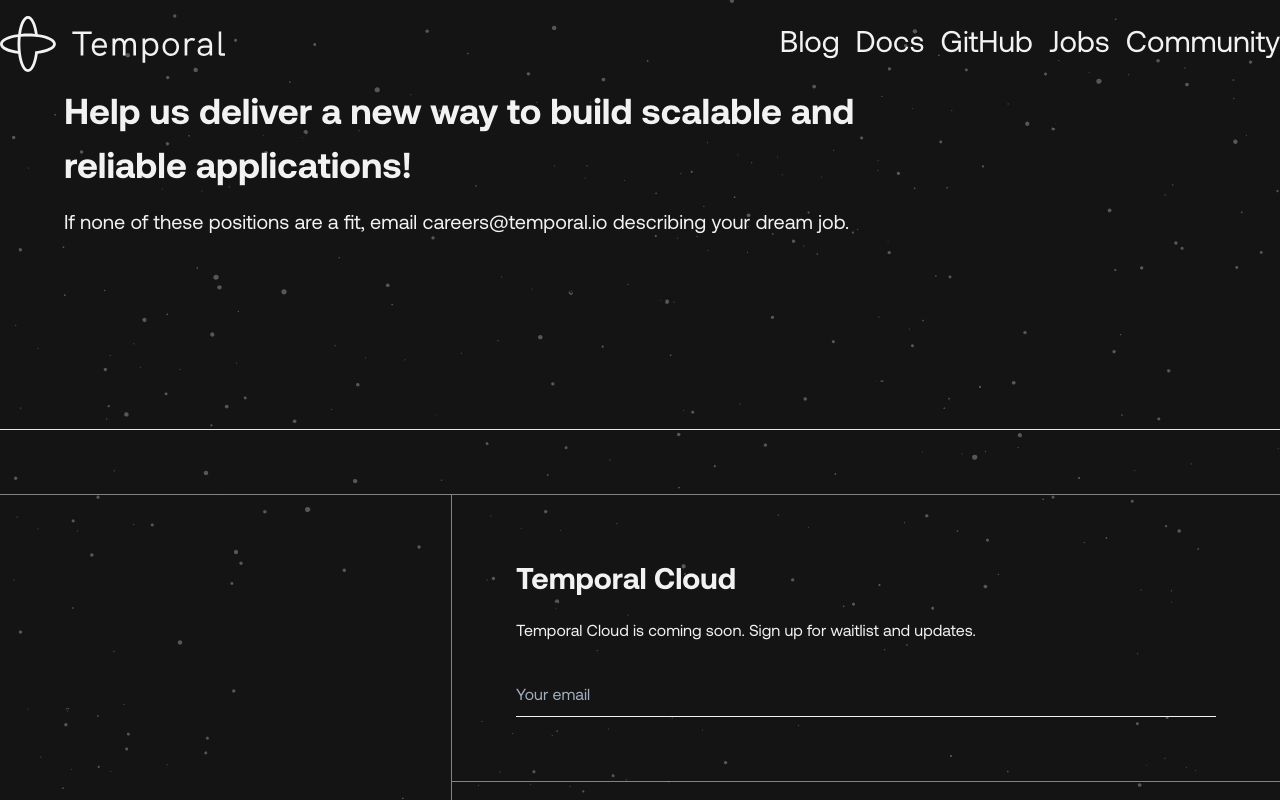
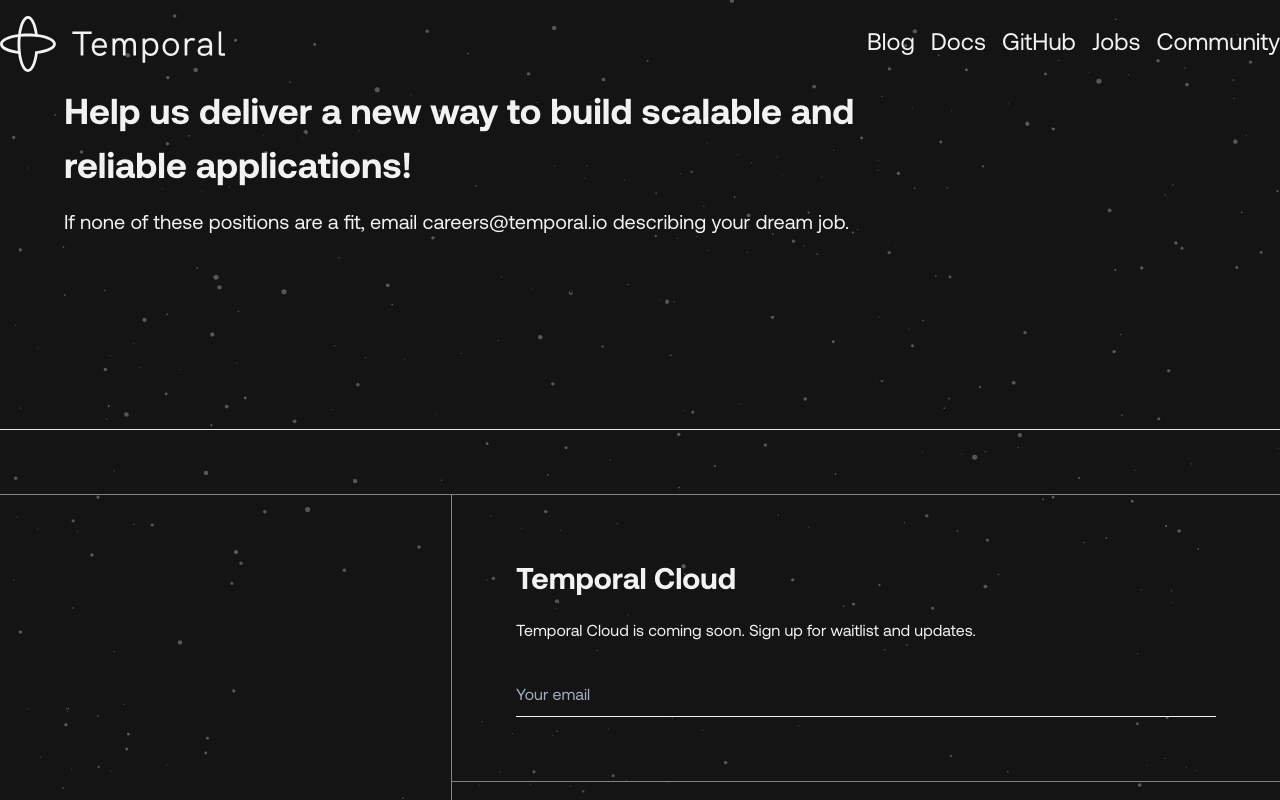
Before and after one commit to temporalio/temporaldotio, a Next.js app: page /careers in a window 1280 px wide. Shown: the top 800 px of the page. Built offline with nearby package versions, Linux system fonts and the light colour scheme.

Commit message:
smaller nav

```diff
--- a/components/nav.js
+++ b/components/nav.js
@@ -32,7 +32,7 @@
             </a>
           </Link>
         </li>
-        <ul className="hidden md:flex justify-between md:text-xl lg:text-3xl items-center space-x-4">
+        <ul className="hidden md:flex justify-between md:text-xl lg:text-2xl items-center space-x-4">
           {links.map(({ href, label }) => (
             <li key={`${href}${label}`}>
               <a href={href} className="hover:text-blue-300">
```
